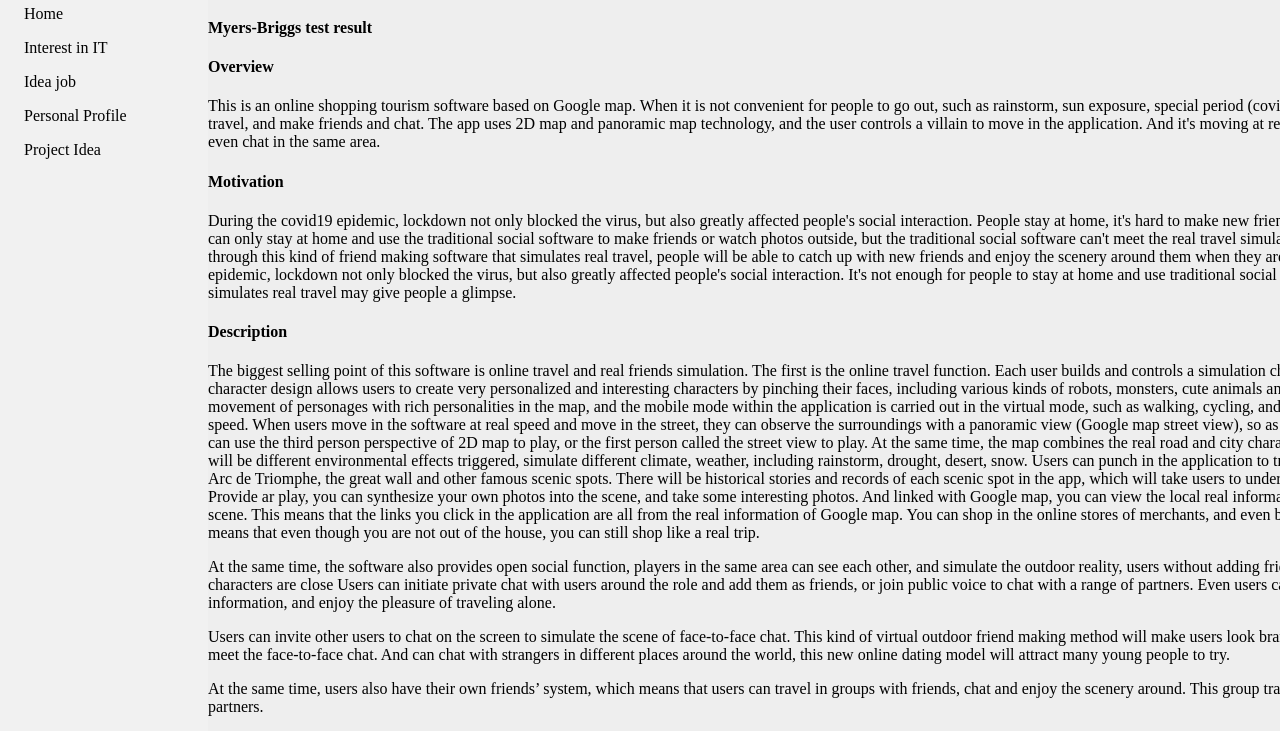
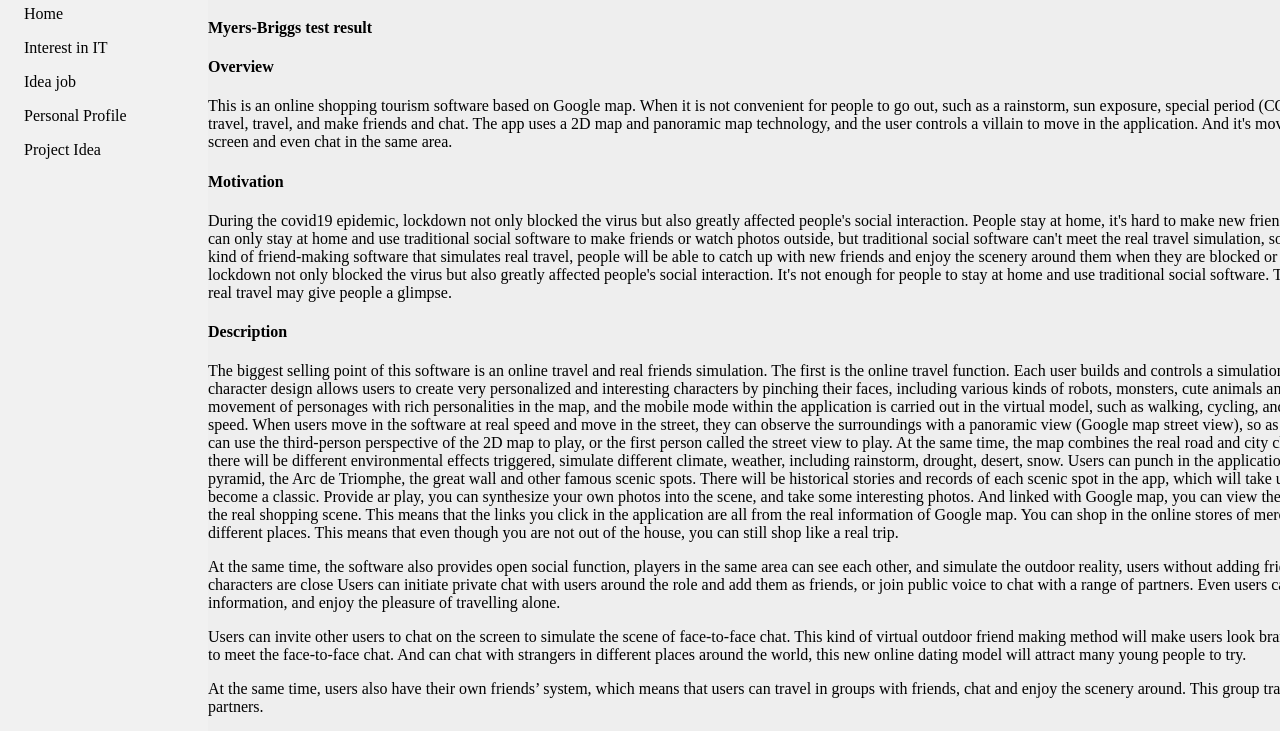
Before and after one commit to Xinyu-Chen888/Xinyu-Chen888.github.io, a plain HTML site: page Project Idea.html in a window 1280 px wide. Shown: the part 69-800 px from the top of the page. Drawn offline with Linux system fonts and the light colour scheme.

Commit message:
grammar fix

```diff
--- a/Project Idea.html
+++ b/Project Idea.html
@@ -37,36 +37,36 @@
                     <h4>Myers-Briggs test result</h4>
 
                     <h4>Overview</h4>
-                    <p>This is an online shopping tourism software based on Google map. When it is not convenient for people to go out, such as rainstorm, sun exposure, special period (covid-19), people can use this app to simulate travel, travel, and make
-                        friends and chat. The app uses 2D map and panoramic map technology, and the user controls a villain to move in the application. And it's moving at real speed. Chat with people on the same screen and even chat in the same area.
+                    <p>This is an online shopping tourism software based on Google map. When it is not convenient for people to go out, such as a rainstorm, sun exposure, special period (COVID-19), people can use this app to simulate travel, travel, and
+                        make friends and chat. The app uses a 2D map and panoramic map technology, and the user controls a villain to move in the application. And it's moving at real speed. Chat with people on the same screen and even chat in the same
+                        area.
                     </p>
                     <h4>Motivation </h4>
-                    <p>During the covid19 epidemic, lockdown not only blocked the virus, but also greatly affected people's social interaction. People stay at home, it's hard to make new friends, and they can't see the scenery around. People can only stay
-                        at home and use the traditional social software to make friends or watch photos outside, but the traditional social software can't meet the real travel simulation, so we have this software. We hope that through this kind of friend
-                        making software that simulates real travel, people will be able to catch up with new friends and enjoy the scenery around them when they are blocked or hard to travel. During the covid19 epidemic, lockdown not only blocked the
-                        virus, but also greatly affected people's social interaction. It's not enough for people to stay at home and use traditional social software. This kind of friend making software that simulates real travel may give people a glimpse.
-                    </p>
+                    <p>During the covid19 epidemic, lockdown not only blocked the virus but also greatly affected people's social interaction. People stay at home, it's hard to make new friends, and they can't see the scenery around. People can only stay
+                        at home and use traditional social software to make friends or watch photos outside, but traditional social software can't meet the real travel simulation, so we have this software. We hope that through this kind of friend-making
+                        software that simulates real travel, people will be able to catch up with new friends and enjoy the scenery around them when they are blocked or hard to travel. During the covid19 epidemic, lockdown not only blocked the virus but
+                        also greatly affected people's social interaction. It's not enough for people to stay at home and use traditional social software. This kind of friend-making software that simulates real travel may give people a glimpse.</p>
 
                     <h4>Description </h4>
-                    <p>The biggest selling point of this software is online travel and real friends simulation. The first is the online travel function. Each user builds and controls a simulation character of his own. The high degree of freedom character
+                    <p>The biggest selling point of this software is an online travel and real friends simulation. The first is the online travel function. Each user builds and controls a simulation character of his own. The high degree of freedom character
                         design allows users to create very personalized and interesting characters by pinching their faces, including various kinds of robots, monsters, cute animals and other rich choices. Users can control the movement of personages
-                        with rich personalities in the map, and the mobile mode within the application is carried out in the virtual mode, such as walking, cycling, and airplane. All of these vehicles run at pseudo speed. When users move in the software
-                        at real speed and move in the street, they can observe the surroundings with a panoramic view (Google map street view), so as to achieve the feeling of virtual tourism. Players can use the third person perspective of 2D map to
-                        play, or the first person called the street view to play. At the same time, the map combines the real road and city characteristics, when users enter different areas, there will be different environmental effects triggered, simulate
-                        different climate, weather, including rainstorm, drought, desert, snow. Users can punch in the application to travel around the world, including the pyramid, the Arc de Triomphe, the great wall and other famous scenic spots. There
-                        will be historical stories and records of each scenic spot in the app, which will take users to understand why each scenic spot has become a classic. Provide ar play, you can synthesize your own photos into the scene, and take
-                        some interesting photos. And linked with Google map, you can view the local real information, store links, and simulate the real shopping scene. This means that the links you click in the application are all from the real information
-                        of Google map. You can shop in the online stores of merchants, and even buy special souvenirs from different places. This means that even though you are not out of the house, you can still shop like a real trip.</p>
+                        with rich personalities in the map, and the mobile mode within the application is carried out in the virtual model, such as walking, cycling, and aeroplane. All of these vehicles run at pseudo speed. When users move in the software
+                        at real speed and move in the street, they can observe the surroundings with a panoramic view (Google map street view), so as to achieve the feeling of virtual tourism. Players can use the third-person perspective of the 2D map
+                        to play, or the first person called the street view to play. At the same time, the map combines the real road and city characteristics, when users enter different areas, there will be different environmental effects triggered,
+                        simulate different climate, weather, including rainstorm, drought, desert, snow. Users can punch in the application to travel around the world, including the pyramid, the Arc de Triomphe, the great wall and other famous scenic
+                        spots. There will be historical stories and records of each scenic spot in the app, which will take users to understand why each scenic spot has become a classic. Provide ar play, you can synthesize your own photos into the scene,
+                        and take some interesting photos. And linked with Google map, you can view the local real information, store links, and simulate the real shopping scene. This means that the links you click in the application are all from the real
+                        information of Google map. You can shop in the online stores of merchants, and even buy special souvenirs from different places. This means that even though you are not out of the house, you can still shop like a real trip.</p>
                     <p>At the same time, the software also provides open social function, players in the same area can see each other, and simulate the outdoor reality, users without adding friends can only chat with each other when the game characters are
                         close Users can initiate private chat with users around the role and add them as friends, or join public voice to chat with a range of partners. Even users can choose to play alone, refuse other people's information, and enjoy
-                        the pleasure of traveling alone.</p>
-                    <p>Users can invite other users to chat on the screen to simulate the scene of face-to-face chat. This kind of virtual outdoor friend making method will make users look brand new. To meet the needs of users using app to meet the face-to-face
+                        the pleasure of travelling alone.</p>
+                    <p>Users can invite other users to chat on the screen to simulate the scene of face-to-face chat. This kind of virtual outdoor friend making method will make users look brand new. To meet the needs of users using the app to meet the face-to-face
                         chat. And can chat with strangers in different places around the world, this new online dating model will attract many young people to try.</p>
                     <p>At the same time, users also have their own friends’ system, which means that users can travel in groups with friends, chat and enjoy the scenery around. This group travel feature also allows you to find like-minded partners.</p>
 
                     <h4>Tools and Technologies </h4>
                     <p>Take pictures of street view by Panoramic Map Through the laser point cloud technology, the Panoramic Map car can get the three-dimensional data of the city street, and establish the three-dimensional model A large number of map data
-                        need to be saved in database SQL database is required to save data It needs GIS system processing, web technology, computer graphics, 3D simulation technology and virtual reality technology Mobile application development based
+                        need to be saved in a database SQL database is required to save data It needs GIS system processing, web technology, computer graphics, 3D simulation technology and virtual reality technology Mobile application development based
                         on Java
                     </p>
 
@@ -85,6 +85,8 @@
                     <p>The completion of the software can meet the needs of users who can export travel at home even if they cannot go out. Be able to maintain social needs in special times. Users can even parade around the app, even though they cannot get
                         out of the door.
                     </p>
+                    <p></p>
+
                 </section>
 
             </div>
```
Also changed, not shown: Ideal Job.html (+3 -3 lines), Interest in IT.html (+1 -1 lines), Personal Profile.html (+1 -1 lines), index.html (+5 -4 lines).
